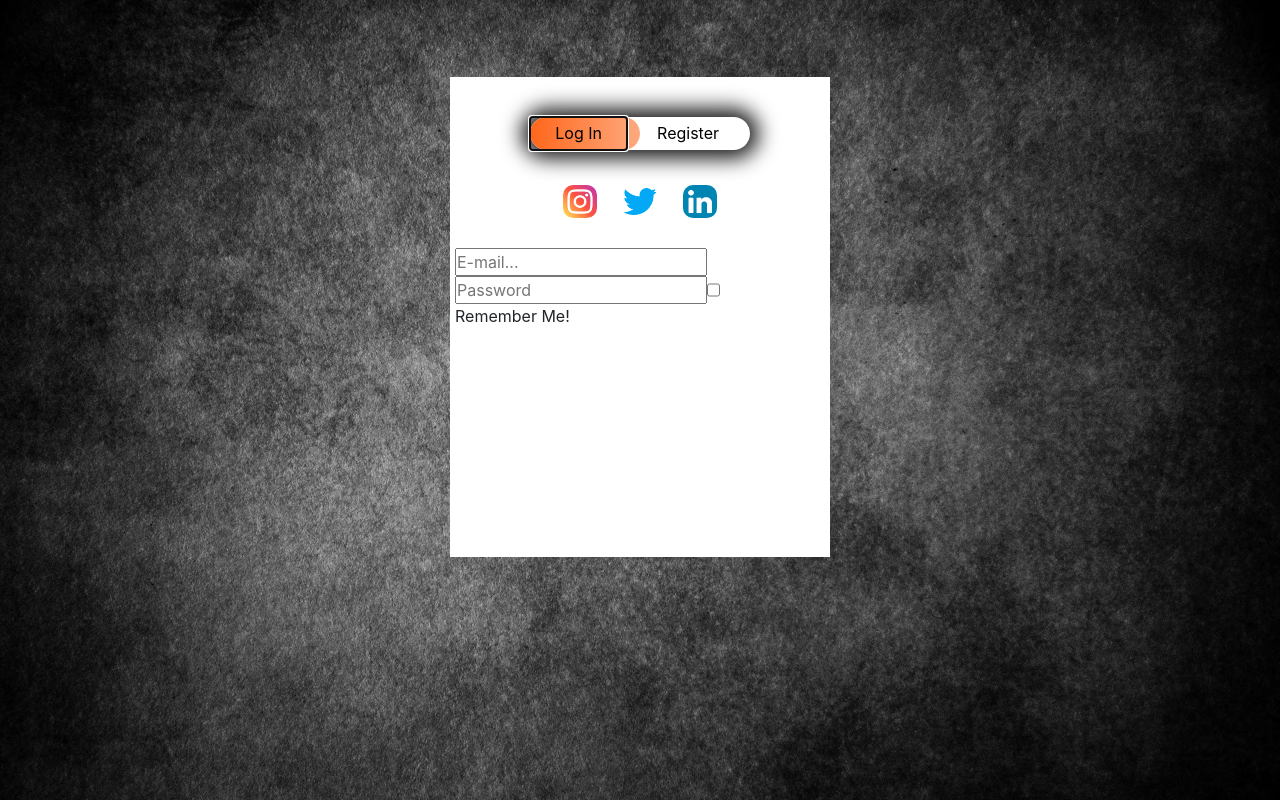
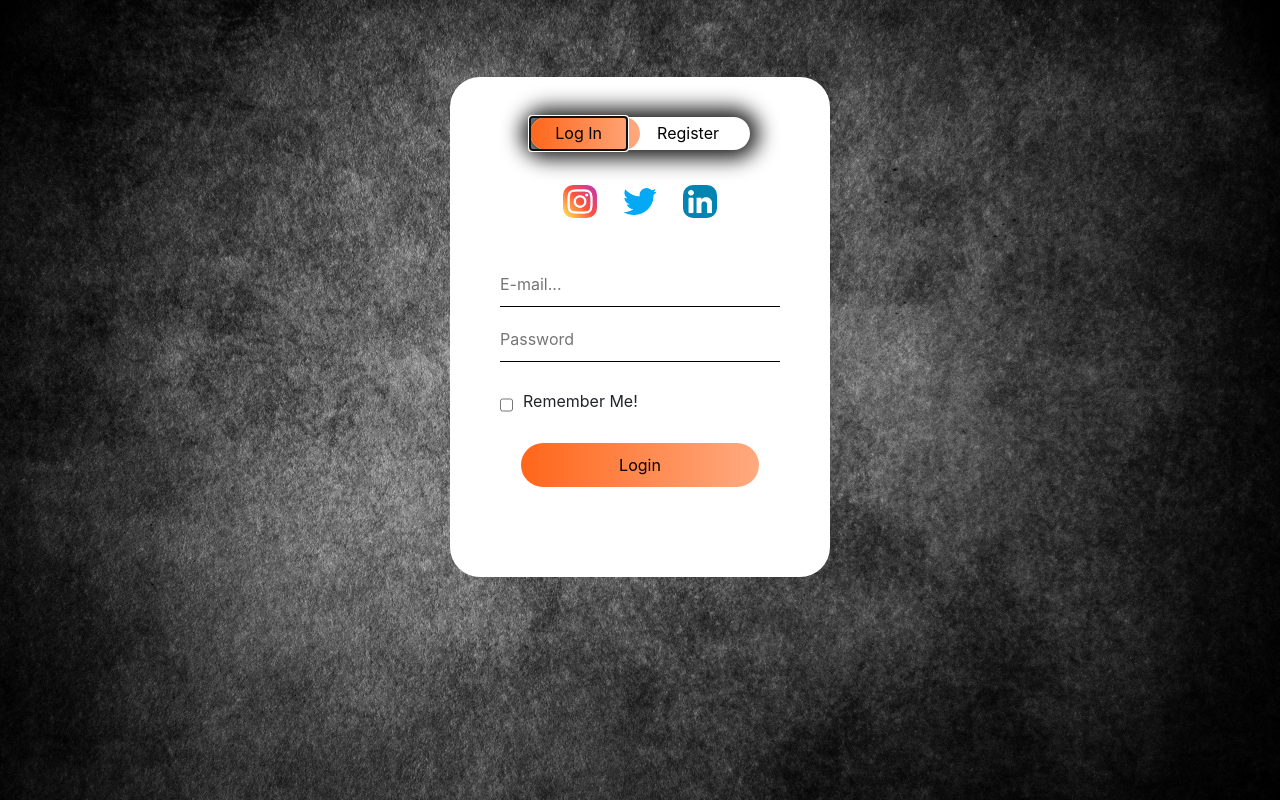
Before and after one commit to TheRaajput/MakeItPossible-Find-your-dream-job, a plain HTML site: page login.html in a window 1280 px wide. Both pictures are taken after a click on the button "Log In". Drawn offline with nearby package versions, Linux system fonts and the light colour scheme.

Commit message:
login page

```diff
--- a/js/login.js
+++ b/js/login.js
@@ -1,6 +1,22 @@
 let getstarted = document.getElementById("get_started");
-let box = document.querySelector(".form-box");
 
 function toregistration(){
     window.location.href = "login.html"
 }
+
+
+let logIn = document.getElementById("login");
+let signIn = document.getElementById("register");
+let btntoggle = document.getElementById("my-butn");
+
+function login(){
+    logIn.style.left = "50px"
+    signIn.style.left = "450px"
+    btntoggle.style.left = "0"
+}
+
+function register(){
+    logIn.style.left = "-400px"
+    signIn.style.left = "50px"
+    btntoggle.style.left = "110px"
+}
--- a/login.html
+++ b/login.html
@@ -10,22 +10,30 @@
         <div class="bg">
             <div class="form-box">
                 <div class="button-box">
-                    <div id="my-btn"></div>
-                    <button type="button" class="toggle-btn">Log In</button>
-                    <button type="button" class="toggle-btn">Register</button>
+                    <div id="my-butn"></div>
+                    <button type="button" class="toggle-btn" onclick="login()">Log In</button>
+                    <button type="button" class="toggle-btn" onclick="register()">Register</button>
                 </div>
                 <div class="social-icons">
                     <img src="stylesheets/images/instagram.png">
                     <img src="stylesheets/images/twitter.png">
                     <img src="stylesheets/images/linkedin.png">
                 </div>
-                <form class="input-group">
+                <form id="login" class="input-group">
                     <input type="text" class="input-field" placeholder="E-mail..." required>
                     <input type="password" class="input-field" placeholder="Password" required>
                     <input type="checkbox" class="check-box" id=""><span>Remember Me!</span>
-
+                    <button type="submit" class="submit-btn">Login</button>
+                </form>
+                <form id="register" class="input-group">
+                    <input type="text" class="input-field" placeholder="E-mail..." required>
+                    <input type="text" class="input-field" placeholder="username" required>
+                    <input type="password" class="input-field" placeholder="Password" required>
+                    <input type="checkbox" class="check-box" id=""><span>I agree to T&C</span>
+                    <button type="submit" class="submit-btn">Register</button>
                 </form>
             </div>
         </div>
+        <script src="js/login.js"></script>
     </body>
 </html>
--- a/stylesheets/styles.css
+++ b/stylesheets/styles.css
@@ -132,16 +132,19 @@ h1{
 
 .form-box{
     width: 380px;
-    height: 480px;
+    height: 500px;
     position: relative;
     margin: 6% auto;
     background: white;
     padding: 5px;
+    border-radius: 30px;
+    overflow: hidden;
 }
 @media (max-width: 1000px)
 {
     .form-box{
         margin: 11% auto;
+        overflow: hidden;
     }
 }
 .button-box{
@@ -161,7 +164,7 @@ h1{
     position: relative;
 }
 
-#my-btn{
+#my-butn{
     top: 0;
     left: 0;
     position: absolute;
@@ -170,6 +173,10 @@ h1{
     background: linear-gradient(to right, #ff661a,#ffaa80);
     border-radius: 30px;
     transition: .5s;
+    outline: none;
+}
+#my-btn:focus{
+    outline: none;
 }
 
 .social-icons{
@@ -187,3 +194,47 @@ h1{
     transform: scale(1.1);
     transition: all 0.5s;
 }
+
+.input-group{
+    top: 180px;
+    position: absolute;
+    width: 280px;
+    transition: .5s;
+}
+.input-field{
+    width: 100%;
+    padding: 10px 0;
+    margin: 5px 0;
+    border-left: 0;
+    border-right: 0;
+    border-top: 0;
+    border-bottom: 1px solid black;
+    outline: none;
+    background: transparent;
+}
+.submit-btn{
+    width: 85%;
+    padding: 10px 30px;
+    cursor: pointer;
+    display: block;
+    margin: auto;
+    background: linear-gradient(to right, #ff661a,#ffaa80);
+    border: 0;
+    outline: none;
+    border-radius: 30px;
+}
+
+.check-box{
+    margin: 30px 10px 30px 0;
+}
+span{
+    margin: 22px 10px 30px 0;
+}
+
+#login{
+    left: 50px;
+}
+#register
+{
+    left: 450px;
+}
```
